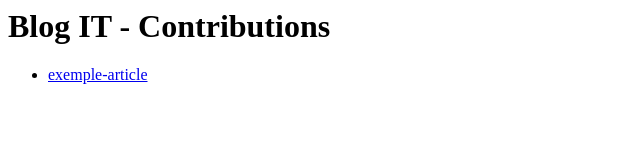
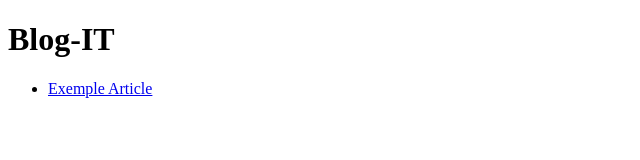
Before and after one commit to Dieppois/Blog-IT, a plain HTML site: page index.html in a window 1280 px wide. Shown: the whole page, without its empty margins (0-640 px from the left). Drawn offline with Linux system fonts and the light colour scheme.

Commit message:
deploy: ec50e491fa67d4053a4e0263a1ace23a97025344

```diff
--- a/index.html
+++ b/index.html
@@ -1,3 +1,14 @@
-<h1>Blog IT - Contributions</h1>
-<ul><li><a href="exemple-article.html">exemple-article</a></li>
-</ul>
+
+<!DOCTYPE html>
+<html>
+<head>
+    <meta charset="UTF-8">
+    <title>Blog-IT</title>
+</head>
+<body>
+    <h1>Blog-IT</h1>
+    <ul>
+        <li><a href="exemple-article.html">Exemple Article</a></li>
+    </ul>
+</body>
+</html>
```
Also changed, not shown: exemple-article.html (+1 -2 lines).
